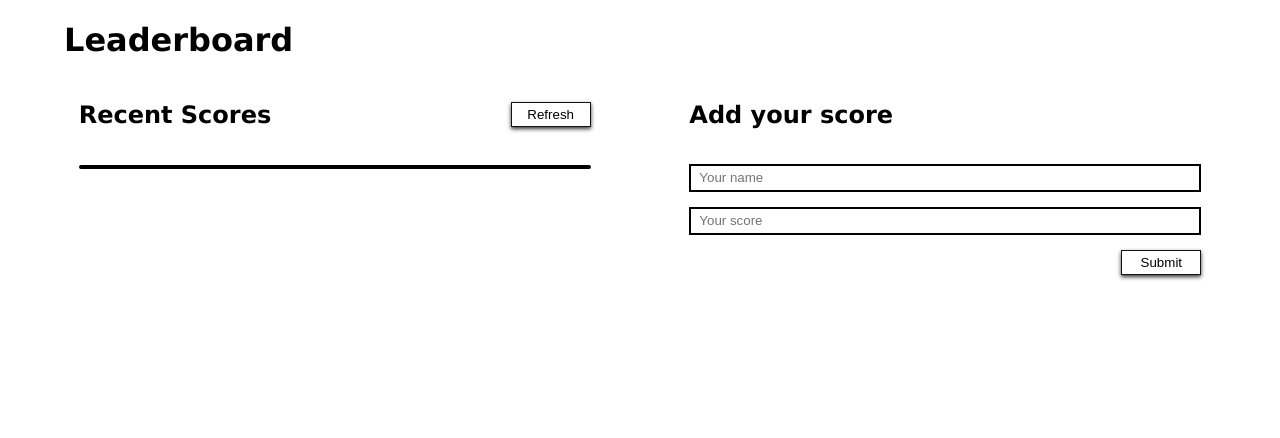
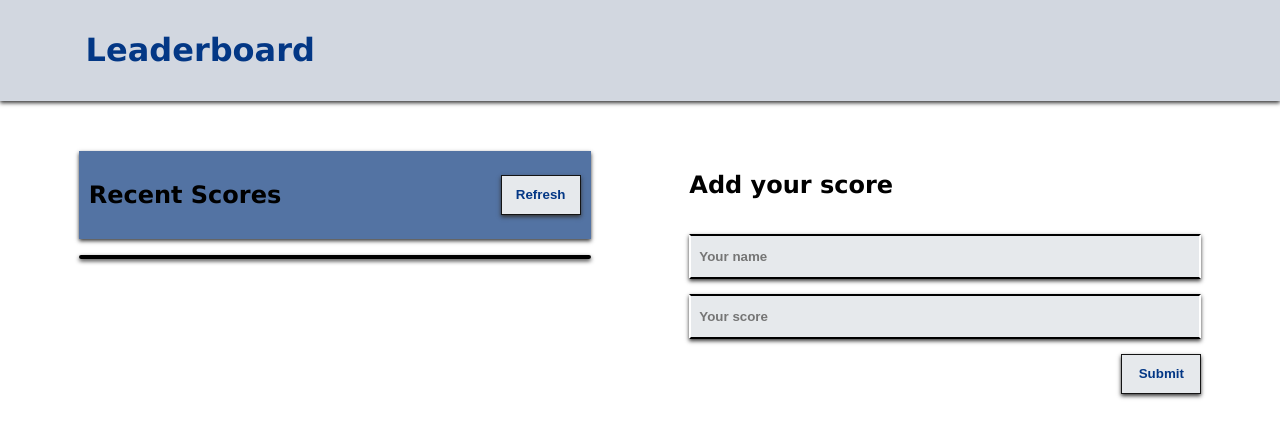
Before and after one commit to mwenyoa/Leaderboard, a website built with webpack: page src/index.html in a window 1280 px wide. Built offline with nearby package versions, Linux system fonts and the light colour scheme; no server answers.

Commit message:
Add styling to leaderboard and header for good UX

```diff
--- a/src/index.html
+++ b/src/index.html
@@ -7,9 +7,11 @@
     <title>Leaderboard</title>
 </head>
 <body>
+  <header>
     <h1>
         Leaderboard
       </h1>
+    </header>
       <main class="d-flex row-wrap">
         <section class="recent-scores">
           <div class="d-flex row-wrap s-between">
--- a/src/style.css
+++ b/src/style.css
@@ -10,10 +10,13 @@ body {
   height: 100vh;
   overflow-x: hidden;
   font-family: Verdana, Geneva, Tahoma, sans-serif;
+  background-color: rgb(255, 255, 255);
+  font-weight: bold;
 }
 
 main {
   justify-content: space-evenly;
+  margin-top: 50px;
 }
 
 .recent-scores,
@@ -24,16 +27,21 @@ form.add-score {
 
 .recent-scores div {
   align-items: center;
+  background: rgb(83, 115, 163);
+  padding: 10px;
+  box-shadow: 0 2px 4px 0 rgb(54, 54, 54);
 }
 
 button {
-  background: #fff;
   border: 0 solid transparent;
   border: 1px solid rgb(20, 20, 20);
-  height: 25px;
+  height: 40px;
   box-shadow: 0 2px 4px 0 rgb(54, 54, 54);
   width: 80px;
   cursor: pointer;
+  font-weight: bold;
+  color: rgb(3, 55, 133);
+  background: #e6e9ec;
 }
 
 .scores-list {
@@ -42,15 +50,17 @@ button {
   list-style: none;
   overflow-x: hidden;
   border-radius: 3px;
+  box-shadow: 0 2px 4px 0 rgb(54, 54, 54);
 }
 
 .scores-list li {
-  padding: 5px 10px;
+  padding: 10px 20px;
   text-transform: capitalize;
 }
 
 .scores-list li:nth-child(even) {
-  background: #ccc;
+  background: rgb(83, 115, 163);
+  box-shadow: 0 2px 4px 0 rgb(54, 54, 54);
 }
 
 form.add-score {
@@ -63,9 +73,14 @@ form.add-score button {
 }
 
 input {
-  height: 28px;
+  height: 45px;
   border: 2px solid #000;
   padding-left: 8px;
+  background: #e6e9ec;
+  box-shadow: 0 2px 4px 0 rgb(54, 54, 54);
+  color: rgb(150, 70, 70);
+  font-weight: bold;
+  border-inline-color: #fff;
 }
 
 .d-flex {
@@ -81,6 +96,21 @@ input {
 }
 
 h1 {
-  margin-left: 5%;
+  margin-left: 6%;
   font-weight: bolder;
+  color: rgb(3, 55, 133);
+  font-size: 2em;
 }
+
+.score.bg {
+  background: rgb(83, 115, 163);
+  box-shadow: 0 2px 4px 0 rgb(54, 54, 54);
+  color: #fff;
+}
+
+header {
+  width: 100%;
+  background: rgb(210, 215, 224);
+  box-shadow: 0 2px 4px 0 rgb(54, 54, 54);
+  padding: 10px;
+}
```
